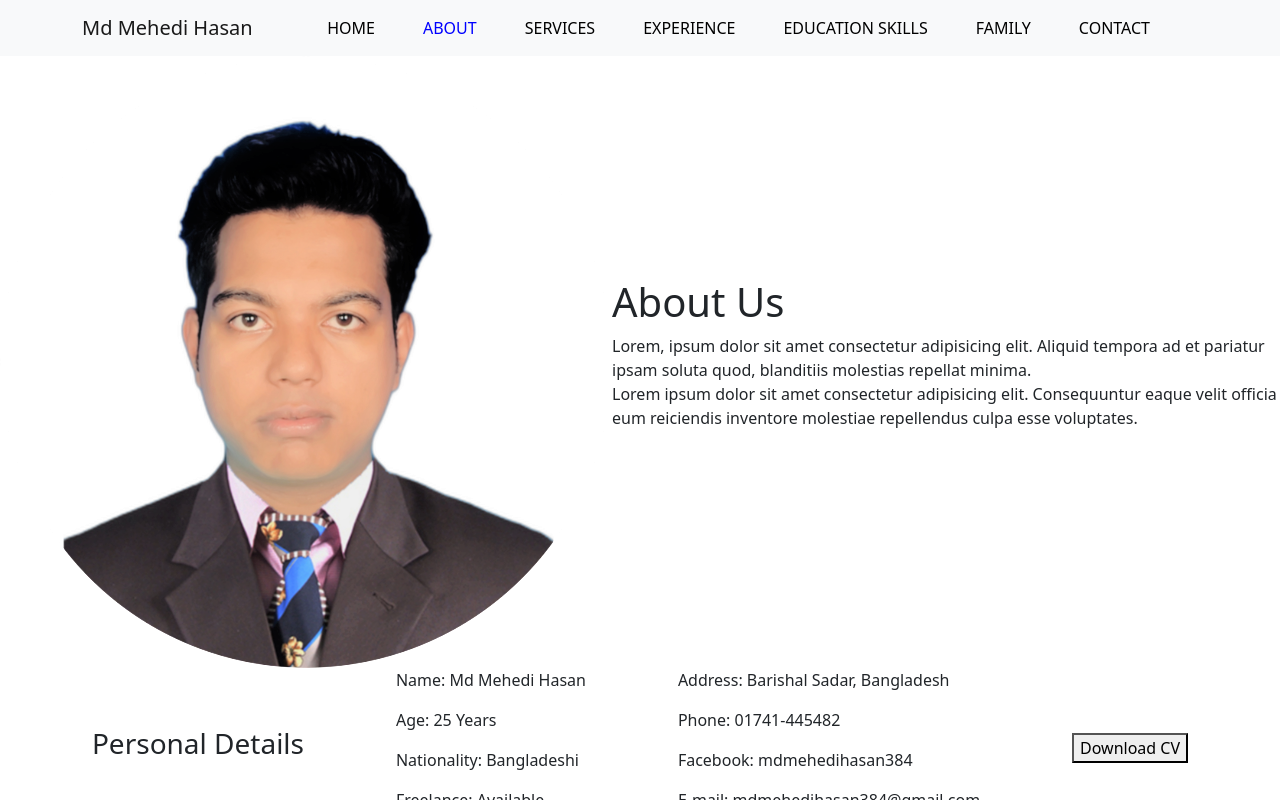
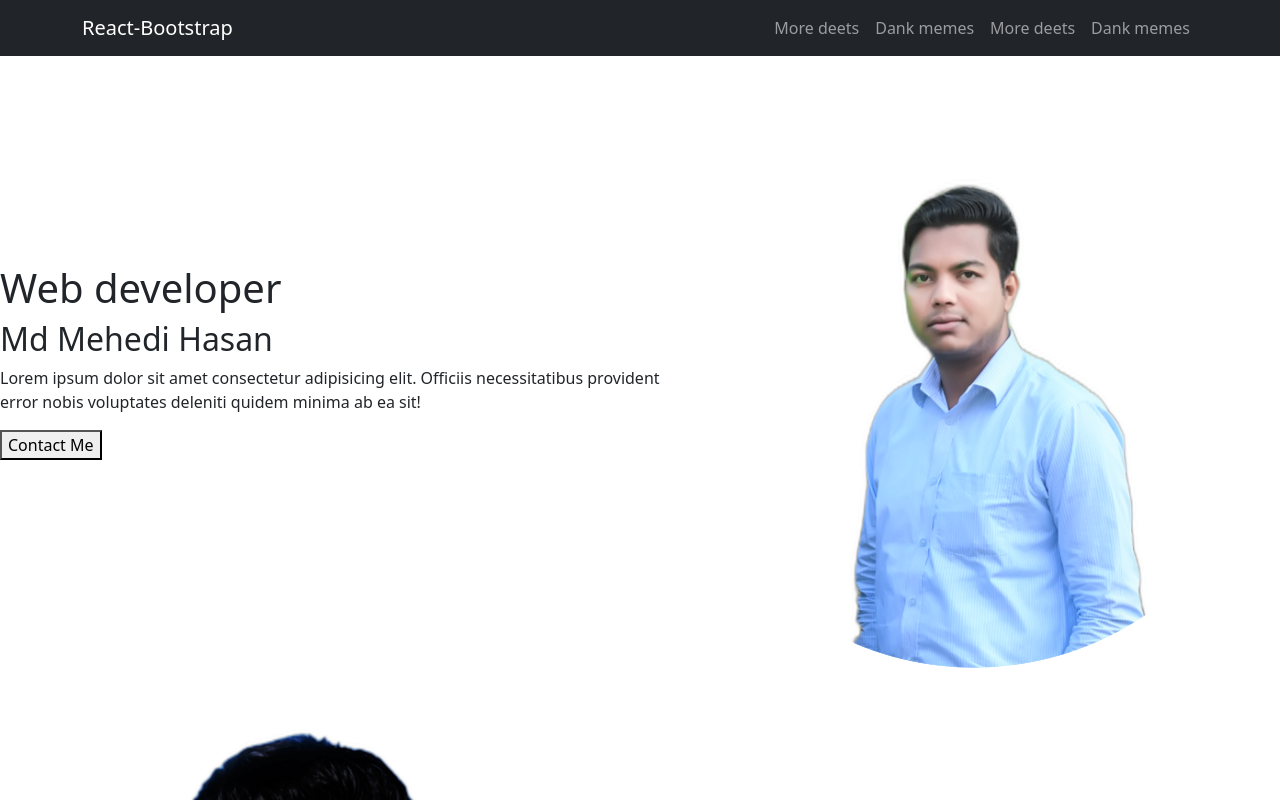
Before and after one commit to mdmehedihasan212/personal-portfolio-simple, a React (Create React App) app: page /about in a window 1280 px wide. Shown: the top 800 px of the page. Built offline with nearby package versions, Linux system fonts and the light colour scheme.

Commit message:
add navbar new design

```diff
--- a/src/App.js
+++ b/src/App.js
@@ -3,7 +3,6 @@ import './App.css';
 import 'bootstrap/dist/css/bootstrap.min.css';
 import About from './Pages/About/About';
 import Contact from './Pages/Home/Contact/Contact';
-import Home from './Pages/Home/Home/Home';
 import NotFound from './Pages/Shared/NotFound/NotFound';
 import Footer from './Pages/Shared/Footer/Footer';
 import Header from './Pages/Shared/Header/Header';
@@ -11,21 +10,29 @@ import Services from './Pages/Home/Services/Services';
 import Experience from './Pages/Home/Experience/Experience';
 import EducationSkills from './Pages/Home/EducationSkills/EducationSkills';
 import Family from './Pages/Home/Family/Family';
+import Introduction from './Pages/Home/Introduction/Introduction';
 
 function App() {
   return (
     <div>
       <Header></Header>
-      <Routes>
-        <Route path='/' element={<Home></Home>}></Route>
+      <Introduction></Introduction>
+      <About></About>
+      <Services></Services>
+      <Experience></Experience>
+      <EducationSkills></EducationSkills>
+      <Family></Family>
+      <Contact></Contact>
+      {/* <Routes>
+        <Route path='/' element={<Introduction></Introduction>}></Route>
         <Route path='/about' element={<About></About>}></Route>
         <Route path='/services' element={<Services></Services>}></Route>
         <Route path='/experience' element={<Experience></Experience>}></Route>
-        <Route path='/education-skills' element={<EducationSkills></EducationSkills>}></Route>
+        <Route path='/skills' element={<EducationSkills></EducationSkills>}></Route>
         <Route path='/family' element={<Family></Family>}></Route>
         <Route path='/contact' element={<Contact></Contact>}></Route>
         <Route path='*' element={<NotFound></NotFound>}></Route>
-      </Routes>
+      </Routes> */}
       <Footer></Footer>
     </div>
   );
--- a/src/Pages/Home/EducationSkills/EducationSkills.js
+++ b/src/Pages/Home/EducationSkills/EducationSkills.js
@@ -5,8 +5,8 @@ const EducationSkills = () => {
     return (
         <section>
             <article>
-                <div className="card border-primary mb-3" style={{ 'max-width': '18rem' }}>
-                    <div className="card border-dark mb-3" style={{ 'max-width': '18rem' }}>
+                <div className="card border-primary mb-3">
+                    <div className="card border-dark mb-3">
                         <div className="card-header">Header</div>
                         <div className="card-body text-dark">
                             <h5 className="card-title">Dark card title</h5>
--- a/src/Pages/Home/Home/Home.js
+++ b/src/Pages/Home/Home/Home.js
@@ -1,19 +1,22 @@
 import React from 'react';
-import photo from '../../../Assets/profile-pic/profile-pic-1.png';
+import Contact from '../Contact/Contact';
+import EducationSkills from '../EducationSkills/EducationSkills';
+import Experience from '../Experience/Experience';
+import Family from '../Family/Family';
+import Introduction from '../Introduction/Introduction';
+import Services from '../Services/Services';
 
 const Home = () => {
     return (
-        <section className='d-flex justify-content-evenly align-items-center'>
-            <article>
-                <h1>Web developer</h1>
-                <h2>Md Mehedi Hasan</h2>
-                <p>Lorem ipsum dolor sit amet consectetur adipisicing elit. Officiis necessitatibus provident error nobis voluptates deleniti quidem minima ab ea sit!</p>
-                <button>Contact Me</button>
-            </article>
-            <article>
-                <img src={photo} alt="img-1" />
-            </article>
-        </section>
+        <>
+            <Introduction></Introduction>
+            <Contact></Contact>
+            <Services></Services>
+            <Experience></Experience>
+            <EducationSkills></EducationSkills>
+            <Family></Family>
+            <Contact></Contact>
+        </>
     );
 };
 
--- /dev/null
+++ b/src/Pages/Home/Introduction/Introduction.js
@@ -0,0 +1,20 @@
+import React from 'react';
+import photo from '../../../Assets/profile-pic/profile-pic-1.png';
+
+const Introduction = () => {
+    return (
+        <section className='d-flex justify-content-evenly align-items-center'>
+            <article>
+                <h1>Web developer</h1>
+                <h2>Md Mehedi Hasan</h2>
+                <p>Lorem ipsum dolor sit amet consectetur adipisicing elit. Officiis necessitatibus provident error nobis voluptates deleniti quidem minima ab ea sit!</p>
+                <button>Contact Me</button>
+            </article>
+            <article>
+                <img src={photo} alt="img-1" />
+            </article>
+        </section>
+    );
+};
+
+export default Introduction;
--- a/src/Pages/Shared/Header/Header.js
+++ b/src/Pages/Shared/Header/Header.js
@@ -1,24 +1,21 @@
 import React from 'react';
 import { Container, Nav, Navbar } from 'react-bootstrap';
-import CustomLink from '../CustomLink/CustomLink';
+import { Link } from 'react-router-dom';
 
 
 const Header = () => {
     return (
         <>
-            <Navbar collapseOnSelect expand="lg" sticky='top' bg="light">
+            <Navbar collapseOnSelect expand="lg" sticky='top' bg="dark" variant="dark">
                 <Container>
-                    <Navbar.Brand to="#home">Md Mehedi Hasan</Navbar.Brand>
+                    <Navbar.Brand href="#home">React-Bootstrap</Navbar.Brand>
                     <Navbar.Toggle aria-controls="responsive-navbar-nav" />
                     <Navbar.Collapse id="responsive-navbar-nav">
-                        <Nav className="ms-auto text-uppercase">
-                            <CustomLink className='me-5 text-decoration-none' to="/">Home</CustomLink>
-                            <CustomLink className='me-5 text-decoration-none' to="/about">About</CustomLink>
-                            <CustomLink className='me-5 text-decoration-none' to="/services">Services</CustomLink>
-                            <CustomLink className='me-5 text-decoration-none' to="/experience">Experience</CustomLink>
-                            <CustomLink className='me-5 text-decoration-none' to="/education-skills">Education Skills</CustomLink>
-                            <CustomLink className='me-5 text-decoration-none' to="/family">Family</CustomLink>
-                            <CustomLink className='me-5 text-decoration-none' to="/contact">Contact</CustomLink>
+                        <Nav className='ms-auto'>
+                            <Nav.Link as={Link} to="#home">More deets</Nav.Link>
+                            <Nav.Link href="#memes">Dank memes</Nav.Link>
+                            <Nav.Link href="#deets">More deets</Nav.Link>
+                            <Nav.Link href="#memes">Dank memes</Nav.Link>
                         </Nav>
                     </Navbar.Collapse>
                 </Container>
```
